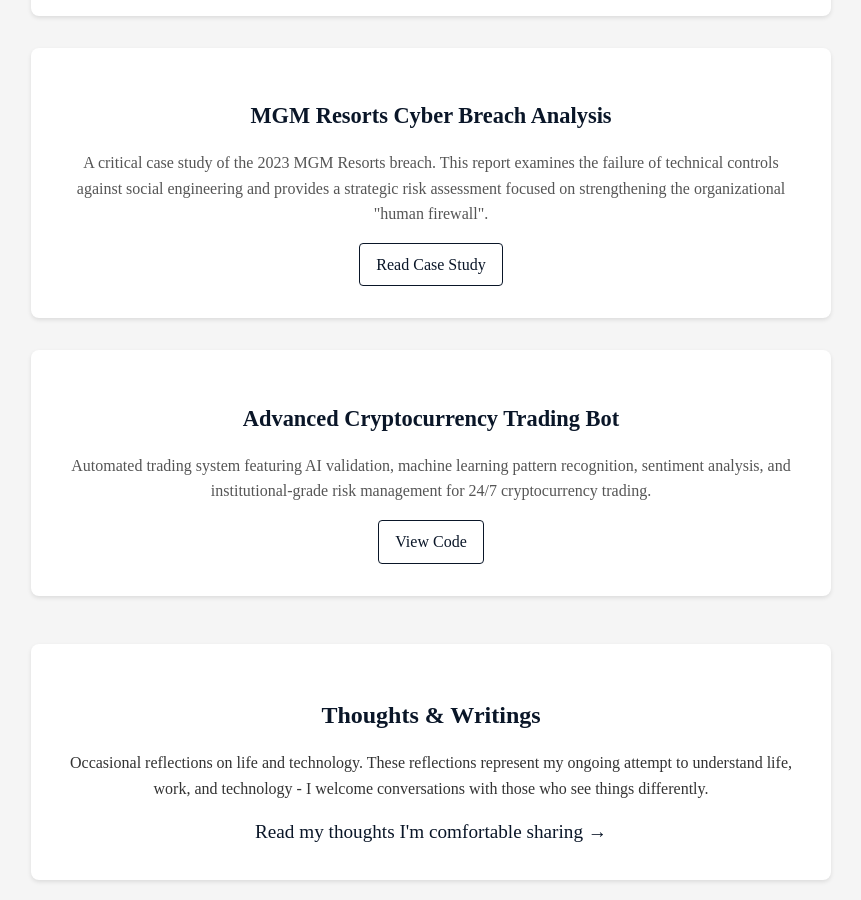
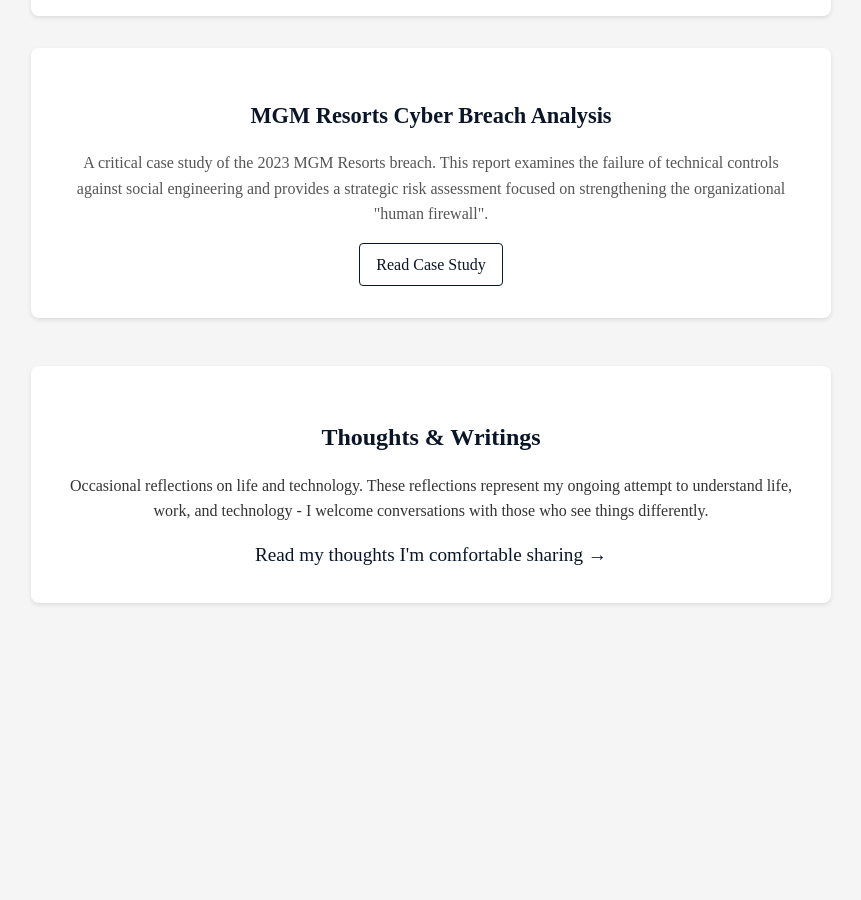
Before and after one commit to ChimaOzonwoye/portfolio, a Jekyll site: the page index.html, which Jekyll copies as it is, in a window 1280 px wide and 900 px high, scrolled down 1416 px. Shown: the whole window, without its empty margins (209-1070 px from the left). Built offline with Jekyll 4.4.1, drawn with Linux system fonts in a browser that asks for light colours; after the commit the page ends 2039 px from its top, so only the background shows below that.

Commit message:
Remove trading bot from projects

```diff
--- a/index.html
+++ b/index.html
@@ -183,17 +183,6 @@
                 <a href="Ozonwoye_MGM_RiskAnalysis.pdf" class="project-link" target="_blank">Read Case Study</a>
             </div>
         </div>
-
-        <div class="project-card">
-            <h2 class="project-title">Advanced Cryptocurrency Trading Bot</h2>
-            <p class="project-description">
-                Automated trading system featuring AI validation, machine learning pattern recognition,
-                sentiment analysis, and institutional-grade risk management for 24/7 cryptocurrency trading.
-            </p>
-            <div class="project-links">
-                <a href="https://github.com/ChimaOzonwoye/portfolio/tree/master/CRYPTO_BOT" class="project-link">View Code</a>
-            </div>
-        </div>
     </div>
 
     <div class="blog-section">
```
Also changed, not shown: README.md.
